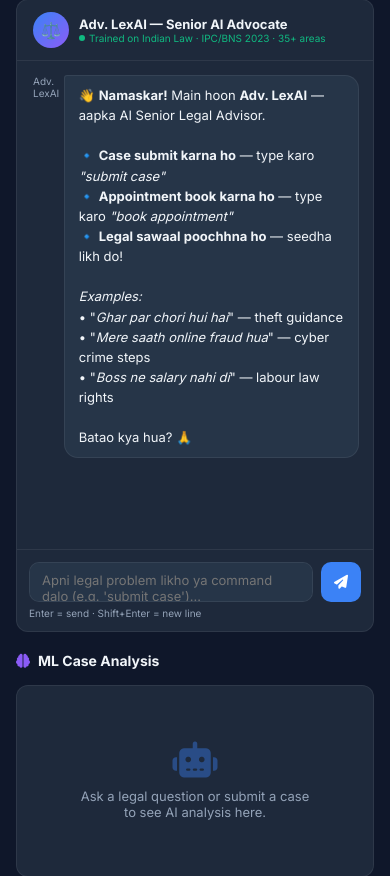
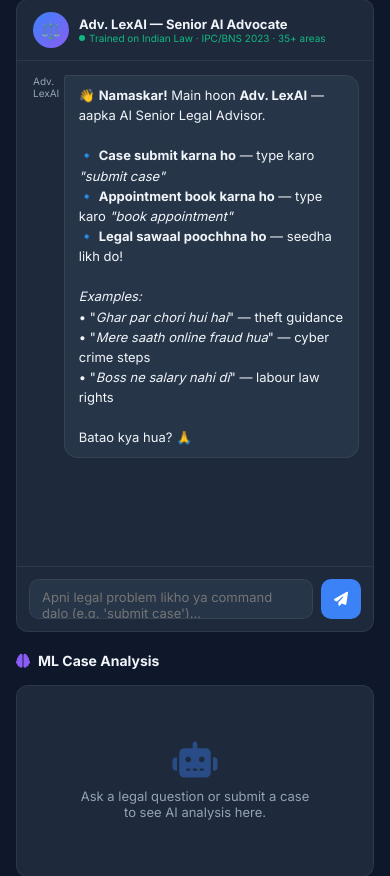
Before and after one commit to gauravnikam777-vision/LexAI, a Flask app: page /dashboard in a window 390 px wide. Shown: the part 817-1693 px from the top of the page. Run offline with Flask 3, Linux system fonts and the light colour scheme; the visitor is signed in with stand-in values (Sample User, id 1); data that the repository does not hold is empty.

Commit message:
fix: only trigger chatbot submit on Enter key for desktop view and allow normal newline wrap on mobile devices

```diff
--- a/templates/dashboard.html
+++ b/templates/dashboard.html
@@ -783,6 +783,7 @@
       /* Chat adjustments */
       .chat-container { height: 75vh !important; }
       .msg-bubble { max-width: 90% !important; }
+      .key-hint { display: none !important; }
     }
   </style>
 </head>
@@ -1033,10 +1034,10 @@
           <div class="chat-input-row">
             <textarea class="chat-textarea form-control" id="clientChatInput" rows="1"
               placeholder="Apni legal problem likho ya command dalo (e.g. 'submit case')…"
-              onkeydown="if(event.key==='Enter'&&!event.shiftKey){event.preventDefault();clientSend();}"></textarea>
+              onkeydown="if(event.key==='Enter'&&!event.shiftKey&&window.innerWidth>768){event.preventDefault();clientSend();}"></textarea>
             <button class="chat-send-btn" id="clientSendBtn" onclick="clientSend()"><i class="fa fa-paper-plane"></i></button>
           </div>
-          <small class="text-muted" style="font-size:10px; display:block; margin-top:5px;">Enter = send · Shift+Enter = new line</small>
+          <small class="text-muted key-hint" style="font-size:10px; display:block; margin-top:5px;">Enter = send · Shift+Enter = new line</small>
         </div>
       </div>
     </div>
@@ -1160,7 +1161,7 @@
           <div class="chat-input-row">
             <textarea class="chat-textarea form-control" id="lawyerChatInput" rows="1"
               placeholder="Legal research query or case question…"
-              onkeydown="if(event.key==='Enter'&&!event.shiftKey){event.preventDefault();lawyerSend();}"></textarea>
+              onkeydown="if(event.key==='Enter'&&!event.shiftKey&&window.innerWidth>768){event.preventDefault();lawyerSend();}"></textarea>
             <button class="chat-send-btn" id="lawyerSendBtn" onclick="lawyerSend()"><i class="fa fa-paper-plane"></i></button>
           </div>
         </div>
@@ -1243,7 +1244,7 @@
           <div class="chat-input-row">
             <textarea class="chat-textarea form-control" id="adminChatInput" rows="1"
               placeholder="Legal research or admin query…"
-              onkeydown="if(event.key==='Enter'&&!event.shiftKey){event.preventDefault();adminSend();}"></textarea>
+              onkeydown="if(event.key==='Enter'&&!event.shiftKey&&window.innerWidth>768){event.preventDefault();adminSend();}"></textarea>
             <button class="chat-send-btn" onclick="adminSend()"><i class="fa fa-paper-plane"></i></button>
           </div>
         </div>
```
